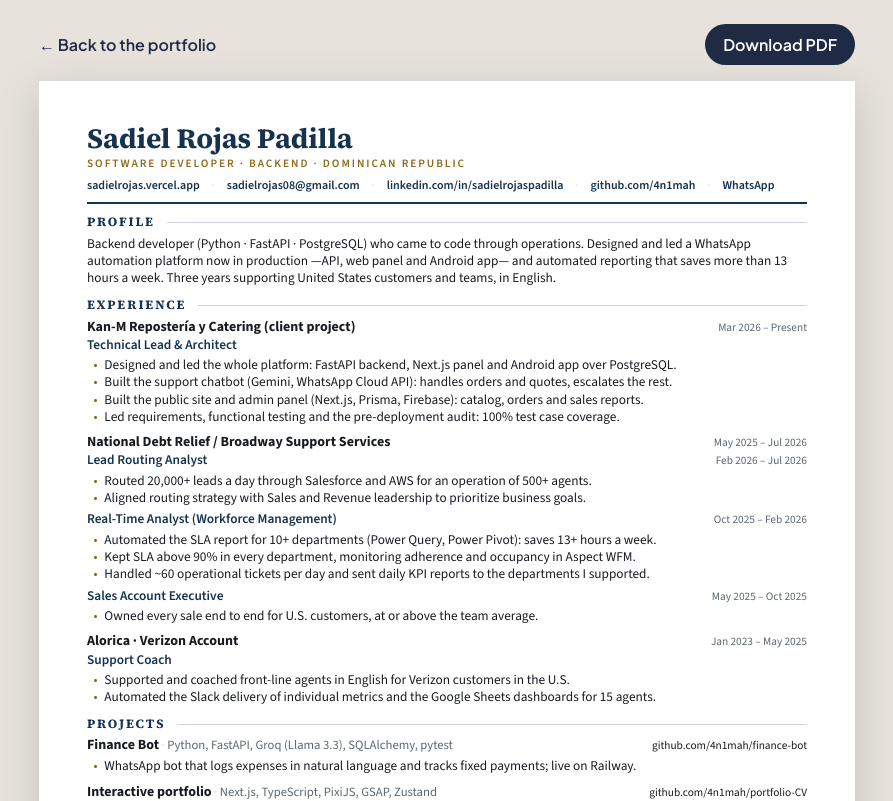
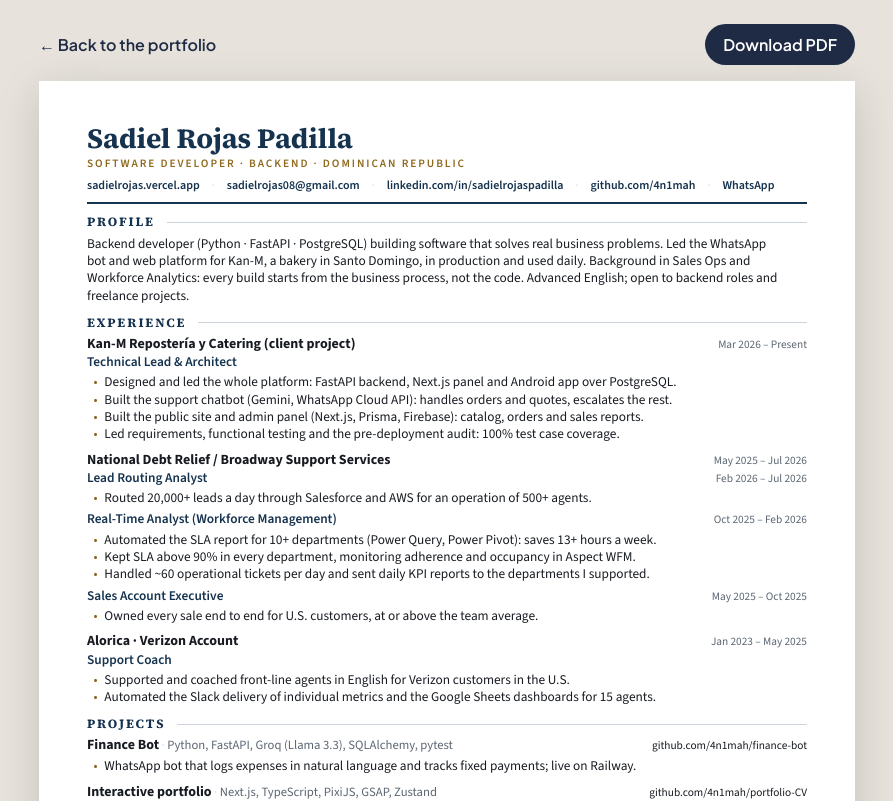
Before and after one commit to 4n1mah/portfolio-CV, a Next.js app: page /cv/en in a window 1280 px wide. Shown: the top 801 px of the page, without its empty margins (193-1086 px from the left). Built offline with nearby package versions, Linux system fonts and the light colour scheme; no server answers.

Commit message:
CV profile leads with the Kan-M platform, the business-process angle and English

```diff
--- a/src/content/cv.ts
+++ b/src/content/cv.ts
@@ -50,7 +50,7 @@ const es: Cv = {
   location: "República Dominicana",
   role: "Desarrollador de Software · Backend",
   summary:
-    "Desarrollador backend (Python · FastAPI · PostgreSQL) que llega al código desde la operación. Diseñé y lideré una plataforma de automatización por WhatsApp hoy en producción —API, panel web y app Android— y reportes automatizados que ahorran más de 13 horas por semana. Tres años atendiendo clientes y equipos en Estados Unidos, en inglés.",
+    "Desarrollador backend (Python · FastAPI · PostgreSQL) que construye software para resolver problemas reales de negocio. Lideré el bot de WhatsApp y la plataforma web de Kan-M, una repostería en Santo Domingo, en producción y en uso diario. Vengo de operaciones de ventas y Workforce Management: parto del proceso de negocio, no del código. Inglés avanzado; abierto a roles backend y proyectos freelance.",
   headings: { summary: "Perfil", education: "Educación", experience: "Experiencia", projects: "Proyectos", skills: "Habilidades e idiomas" },
   education: [
     { org: "Instituto Tecnológico de las Américas (ITLA)", degree: "Tecnólogo en Desarrollo de Software, enfoque Backend", dates: "2023 – Actualidad" },
@@ -83,7 +83,6 @@ const es: Cv = {
           dates: "Feb 2026 – Jul 2026",
           bullets: [
             "Enruté más de 20,000 leads diarios en Salesforce y AWS para una operación de más de 500 agentes.",
-            "Alineé la estrategia de enrutamiento con los líderes de Ventas e Ingresos para priorizar las metas del negocio.",
           ],
         },
         {
@@ -153,7 +152,7 @@ const en: Cv = {
   location: "Dominican Republic",
   role: "Software Developer · Backend",
   summary:
-    "Backend developer (Python · FastAPI · PostgreSQL) who came to code through operations. Designed and led a WhatsApp automation platform now in production —API, web panel and Android app— and automated reporting that saves more than 13 hours a week. Three years supporting United States customers and teams, in English.",
+    "Backend developer (Python · FastAPI · PostgreSQL) building software that solves real business problems. Led the WhatsApp bot and web platform for Kan-M, a bakery in Santo Domingo, in production and used daily. Background in Sales Ops and Workforce Analytics: every build starts from the business process, not the code. Advanced English; open to backend roles and freelance projects.",
   headings: { summary: "Profile", education: "Education", experience: "Experience", projects: "Projects", skills: "Skills & Languages" },
   education: [
     { org: "Instituto Tecnológico de las Américas (ITLA)", degree: "Associate Degree in Software Development, Backend focus", dates: "2023 – Present" },
@@ -186,7 +185,6 @@ const en: Cv = {
           dates: "Feb 2026 – Jul 2026",
           bullets: [
             "Routed 20,000+ leads a day through Salesforce and AWS for an operation of 500+ agents.",
-            "Aligned routing strategy with Sales and Revenue leadership to prioritize business goals.",
           ],
         },
         {
```
Also changed, not shown: 2 other files (tests, documents, lock files or other folders).
